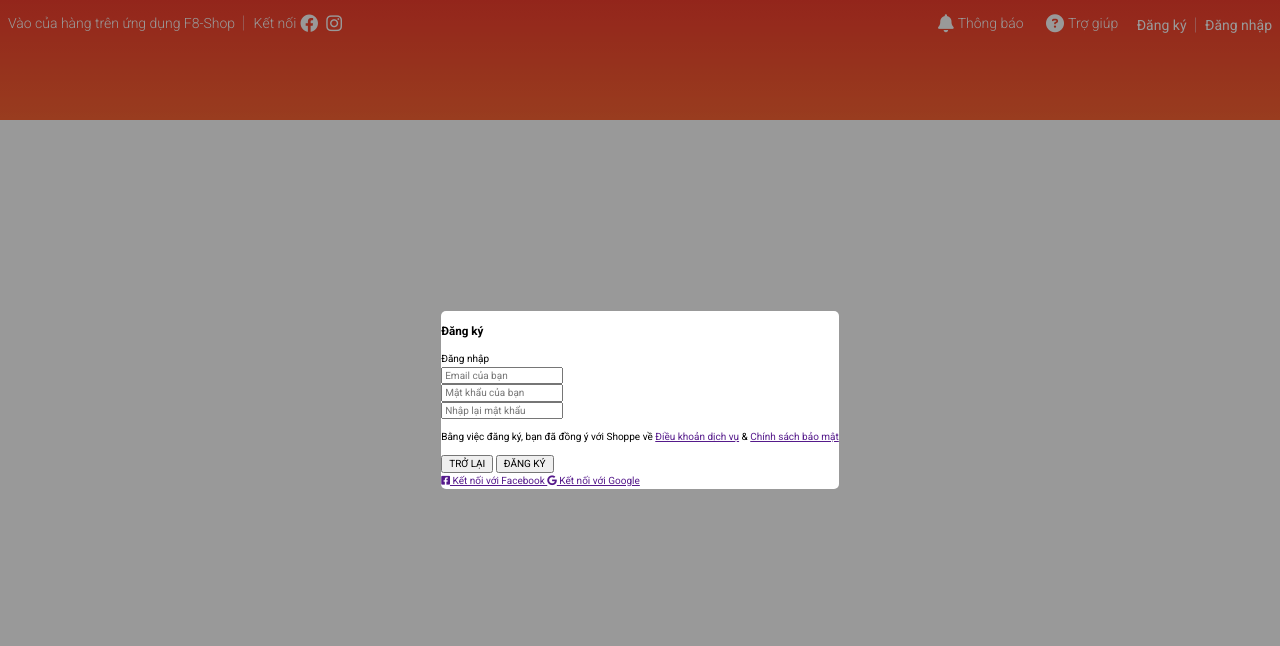
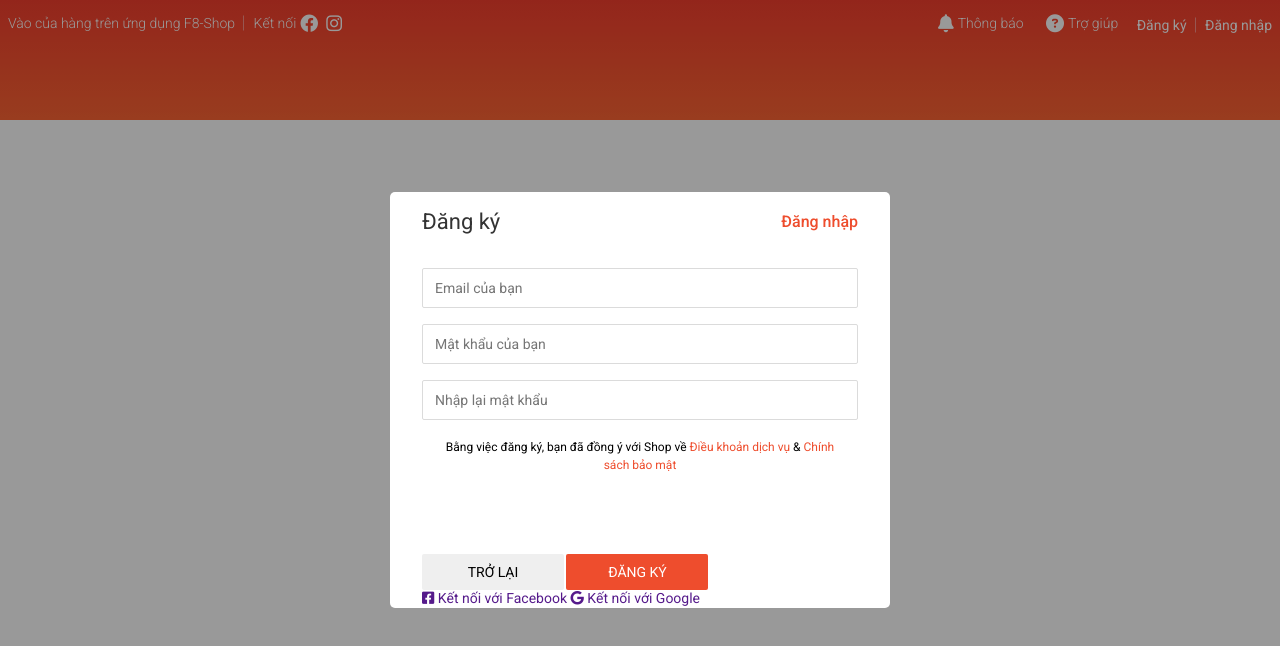
Before and after one commit to Trananh123duong/Web-ban-hang-FE, a plain HTML site: page index.html in a window 1280 px wide. Drawn offline with nearby package versions, Linux system fonts and the light colour scheme.

Commit message:
css form auth ss1

```diff
--- a/assets/css/base.css
+++ b/assets/css/base.css
@@ -1,7 +1,9 @@
 :root {
+    --primay-color: #EE4D2D;
     --white-color: #fff;
     --black-color: #000;
     --text-color: #333;
+    --border-color: #dbdbdb;
 }
 
 * {
@@ -72,3 +74,18 @@ html {
     z-index: 1;
     border-radius: 5px;
 }
+
+/* Button style */
+.btn {
+    min-width: 142px;
+    height: 36px;
+    text-decoration: none;
+    border: none;
+    border-radius: 2px;
+    font-size: 1.4rem;
+}
+
+.btn.btn--primary {
+    color: var(--white-color);
+    background-color: var(--primay-color);
+}
--- a/assets/css/main.css
+++ b/assets/css/main.css
@@ -129,3 +129,70 @@
 .header_qr-download-img {
     height: 18px;
 }
+
+/* Authen modal */
+.auth-form {
+    width: 500px;
+}
+
+.auth-form__container {
+    padding: 0 32px;
+}
+
+.auth-form__header {
+    display: flex;
+    align-items: center;
+    justify-content: space-between;
+}
+
+.auth-form__heading {
+    font-size: 2.2rem;
+    font-weight: 400;
+    color: var(--text-color);
+}
+
+.auth-form__switch-btn {
+    font-size: 1.6rem;
+    font-weight: 500;
+    color: var(--primay-color);
+    /* nếu nút yêu cầu đưa chuột tới thì đổi con trỏ thành hình bàn tay nhưng không cần đổi màu thì làm như dưới chứ không nhất thiết phải dùng hover */
+    cursor: pointer;
+}
+
+.auth-form__form {
+}
+
+.auth-form__input {
+    width: 100%;
+    height: 40px;
+    margin-top: 16px;
+    padding: 0 12px;
+    font-size: 1.4rem;
+    border: 1px solid var(--border-color);
+    border-radius: 2px;
+    outline: none;
+}
+
+.auth-form__input:focus {
+    border-color: #888;
+}
+
+.auth-form__aside {
+    margin-top: 18px;
+}
+
+.auth-form__policy-text {
+    font-size: 1.2rem;
+    line-height: 1.8rem;
+    text-align: center;
+    padding: 0 12px;
+}
+
+.auth-form__text-link {
+    color: var(--primay-color);
+    text-decoration: none;
+}
+
+.auth-form__controls {
+    margin-top: 80px;
+}
--- a/index.html
+++ b/index.html
@@ -1,5 +1,6 @@
 <!DOCTYPE html>
 <html lang="en">
+
 <head>
     <meta charset="UTF-8">
     <meta name="viewport" content="width=device-width, initial-scale=1.0">
@@ -14,6 +15,7 @@
     <link href="./assets/fonts/fontawesome-free-6.4.2-web/css/solid.css" rel="stylesheet">
     <link href="https://fonts.googleapis.com/css2?family=Roboto:wght@300;400;500;700&display=swap" rel="stylesheet">
 </head>
+
 <body>
     <!-- Thẻ div chứa toàn bộ page của web -->
     <div class="app">
@@ -27,10 +29,12 @@
                                 <img src="./assets/img/qr_code.png" alt="QR code" class="header__qr-img">
                                 <div class="header__qr-apps">
                                     <a href="" class="header__qr-link">
-                                        <img src="./assets/img/google_play.png" alt="Google Play" class="header_qr-download-img">
+                                        <img src="./assets/img/google_play.png" alt="Google Play"
+                                            class="header_qr-download-img">
                                     </a>
                                     <a href="" class="header__qr-link">
-                                        <img src="./assets/img/app_store.png" alt="App Store" class="header_qr-download-img">
+                                        <img src="./assets/img/app_store.png" alt="App Store"
+                                            class="header_qr-download-img">
                                     </a>
                                 </div>
                             </div>
@@ -59,7 +63,8 @@
                                 Trợ giúp
                             </a>
                         </li>
-                        <li class="header__navbar-item header__navbar-item-strong header__navbar-item--separate">Đăng ký</li>
+                        <li class="header__navbar-item header__navbar-item-strong header__navbar-item--separate">Đăng ký
+                        </li>
                         <li class="header__navbar-item header__navbar-item-strong">Đăng nhập</li>
                     </ul>
                 </nav>
@@ -80,9 +85,9 @@
         <div class="modal__overlay"></div>
 
         <div class="modal__body">
-            <div class="modal__inner">
-                <!-- Authen form -->
-                <div class="auth-form">
+            <!-- Authen form -->
+            <div class="auth-form">
+                <div class="auth-form__container">
                     <div class="auth-form__header">
                         <h3 class="auth-form__heading">Đăng ký</h3>
                         <span class="auth-form__switch-btn">Đăng nhập</span>
@@ -102,9 +107,9 @@
 
                     <div class="auth-form__aside">
                         <p class="auth-form__policy-text">
-                            Bằng việc đăng ký, bạn đã đồng ý với Shoppe về
-                            <a href="" class="auth-form__policy-link">Điều khoản dịch vụ</a> &
-                            <a href="" class="auth-form__policy-link">Chính sách bảo mật</a>
+                            Bằng việc đăng ký, bạn đã đồng ý với Shop về
+                            <a href="" class="auth-form__text-link">Điều khoản dịch vụ</a> &
+                            <a href="" class="auth-form__text-link">Chính sách bảo mật</a>
                         </p>
                     </div>
 
@@ -128,4 +133,5 @@
         </div>
     </div>
 </body>
+
 </html>
```
